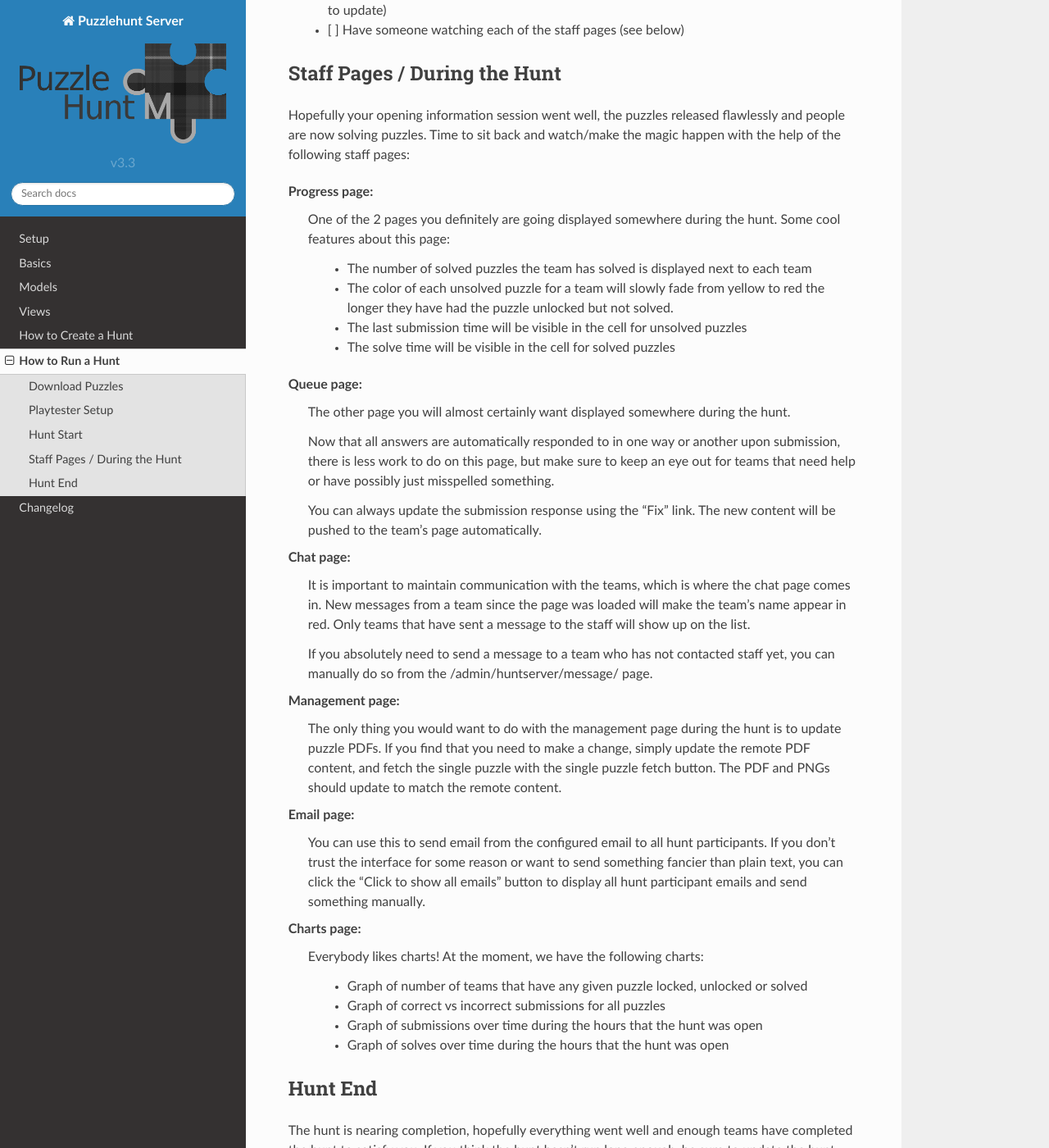
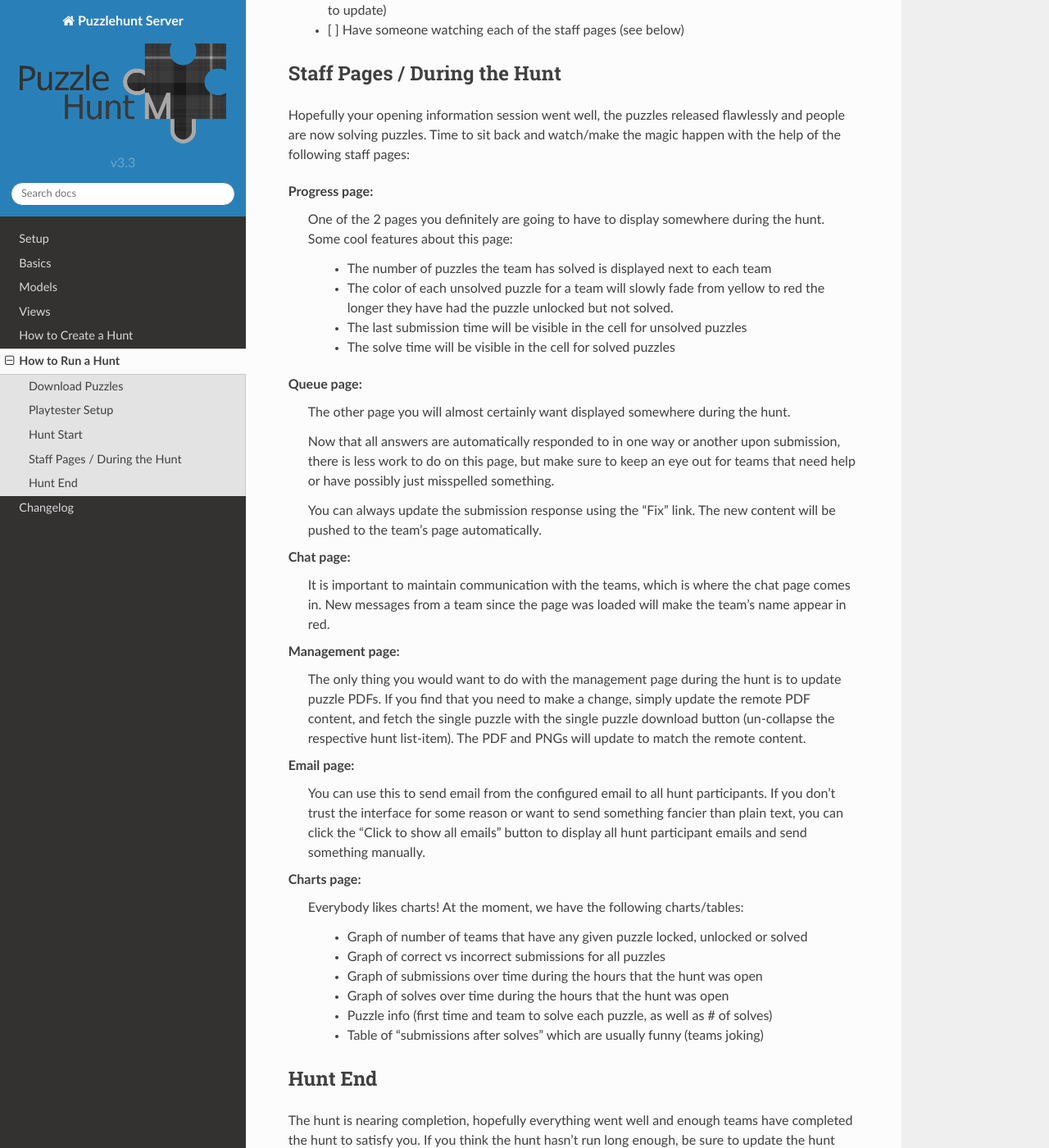
Before and after one commit to dlareau/puzzlehunt_server, a Sphinx documentation site: the page built from docs/hunt_running.rst, in a window 1280 px wide and 1400 px high, scrolled down 1220 px. Shown: the whole window at 82% size. Built offline with Sphinx 7.4.7 and the Read the Docs theme 2.0.0, drawn with Linux system fonts in a browser that asks for light colours; some of the changed text lies outside the part shown.

Commit message:
continued docs updates for 3.4.0

```diff
--- a/docs/basics.rst
+++ b/docs/basics.rst
@@ -39,8 +39,8 @@ the server comes included with a protected routing path utilizing X-Sendfile.
 The /protected/ URL will only allow a user to access puzzle files if they have unlocked the puzzle.
 To avoid hard-coding that path, you can use the variable "settings.PROTECTED_URL"  after importing the project settings.
 
-It is a bit simplistic, but anything in the puzzles directory is permission guarded by the first 3 characters of the filename.
-If the requesting user has access to the puzzle object with the corresponding 3 character puzzle_id, then they will have access to that file.
+It is a bit simplistic, but anything in the puzzles directory is permission guarded by the set of hexadecimal characters before the '-' or '.' of the filename.
+If the requesting user has access to the puzzle object with the corresponding puzzle_id, then they will have access to that file.
 You can use this to protect files other than just the puzzle PDFs and PNGs.
 
 You should protect your /media/puzzles URL by only allowing access to /media/puzzles/ from internal sources.
--- a/docs/hunt_running.rst
+++ b/docs/hunt_running.rst
@@ -8,7 +8,7 @@ Below are all of the steps you should need to take to run an already created puz
 Download Puzzles
 ================
 
-Before anybody can start playing your hunt, you have to download the puzzles. Head over to ``{server URL}/staff/management/``, make sure the hunt you are trying to run is marked as the current hunt, and click the "Fetch ALL puzzles from URLs". It will take a few minutes, be patient.
+Before anybody can start playing your hunt, you have to download the puzzles. Head over to ``{server URL}/staff/management/``, and click "Puzzles" button next to your hunt. It will download all of the puzzles, and it take a few minutes, be patient.
 
 That should just work, if it doesn't, check your links, check your PDF accessibility and try again. (if you really think it is a bug, feel free to submit an issue)
 
@@ -43,9 +43,9 @@ Staff Pages / During the Hunt
 Hopefully your opening information session went well, the puzzles released flawlessly and people are now solving puzzles. Time to sit back and watch/make the magic happen with the help of the following staff pages:
 
 Progress page:
-  One of the 2 pages you definitely are going displayed somewhere during the hunt. Some cool features about this page:
+  One of the 2 pages you definitely are going to have to display somewhere during the hunt. Some cool features about this page:
 
-    - The number of solved puzzles the team has solved is displayed next to each team
+    - The number of puzzles the team has solved is displayed next to each team
     - The color of each unsolved puzzle for a team will slowly fade from yellow to red the longer they have had the puzzle unlocked but not solved.
     - The last submission time will be visible in the cell for unsolved puzzles
     - The solve time will be visible in the cell for solved puzzles
@@ -58,23 +58,23 @@ Queue page:
   You can always update the submission response using the "Fix" link. The new content will be pushed to the team's page automatically.
 
 Chat page:
-  It is important to maintain communication with the teams, which is where the chat page comes in. New messages from a team since the page was loaded will make the team's name appear in red. Only teams that have sent a message to the staff will show up on the list.
-
-  If you absolutely need to send a message to a team who has not contacted staff yet, you can manually do so from the /admin/huntserver/message/ page.
+  It is important to maintain communication with the teams, which is where the chat page comes in. New messages from a team since the page was loaded will make the team's name appear in red.
 
 Management page:
-  The only thing you would want to do with the management page during the hunt is to update puzzle PDFs. If you find that you need to make a change, simply update the remote PDF content, and fetch the single puzzle with the single puzzle fetch button. The PDF and PNGs should update to match the remote content.
+  The only thing you would want to do with the management page during the hunt is to update puzzle PDFs. If you find that you need to make a change, simply update the remote PDF content, and fetch the single puzzle with the single puzzle download button (un-collapse the respective hunt list-item). The PDF and PNGs will update to match the remote content.
 
 Email page:
   You can use this to send email from the configured email to all hunt participants. If you don't trust the interface for some reason or want to send something fancier than plain text, you can click the "Click to show all emails" button to display all hunt participant emails and send something manually.
 
 Charts page:
-  Everybody likes charts! At the moment, we have the following charts:
+  Everybody likes charts! At the moment, we have the following charts/tables:
 
     - Graph of number of teams that have any given puzzle locked, unlocked or solved
     - Graph of correct vs incorrect submissions for all puzzles
     - Graph of submissions over time during the hours that the hunt was open
     - Graph of solves over time during the hours that the hunt was open
+    - Puzzle info (first time and team to solve each puzzle, as well as # of solves)
+    - Table of "submissions after solves" which are usually funny (teams joking)
 
 
 Hunt End
```
Also changed, not shown: docs/hunt_creation.rst (+8 -8 lines).
